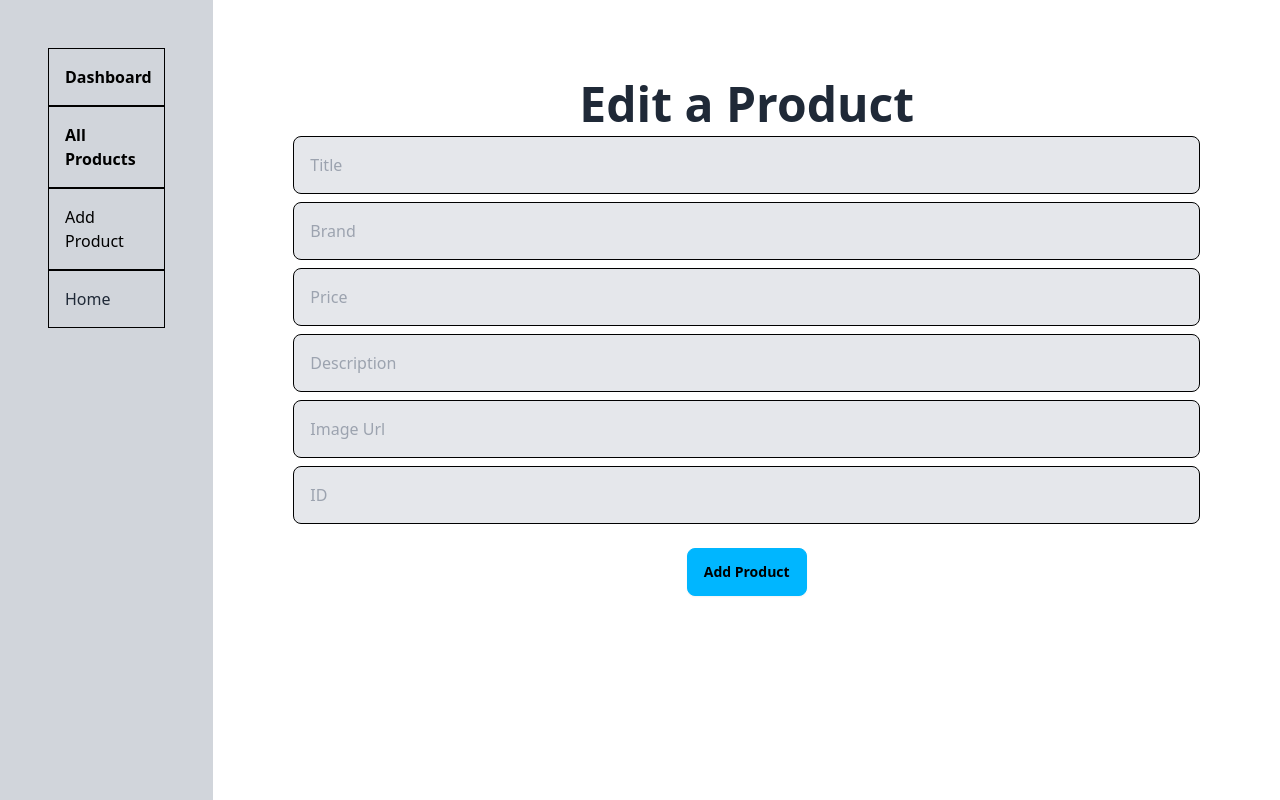
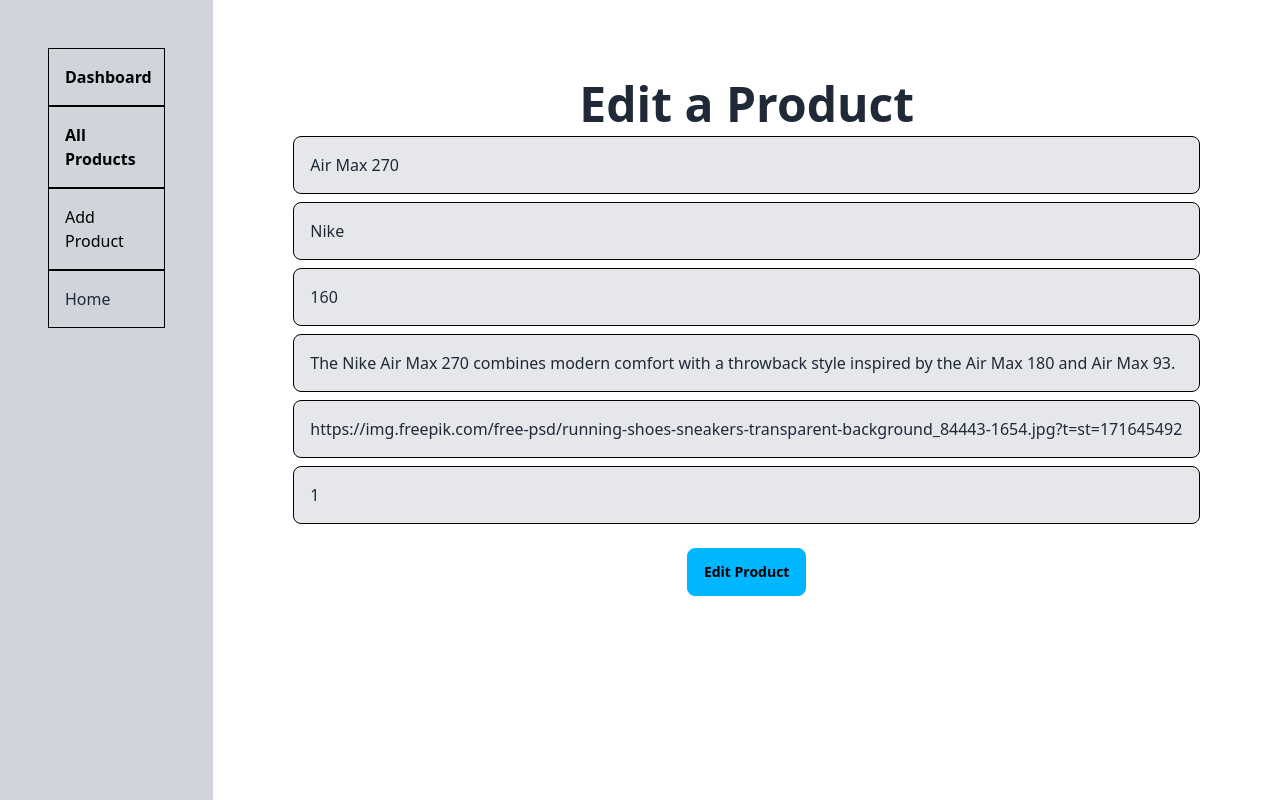
Before and after one commit to izazahmed0177/modul3recap, a React (Vite) app: page /dashboard/dashboard/all-products/edit/1 in a window 1280 px wide. Built offline with nearby package versions, Linux system fonts and the light colour scheme; no server answers; data requests are answered from the project's data file; sample sign-in values are in the browser's storage.

Commit message:
updating producy with PATCH mathod

```diff
--- a/db.json
+++ b/db.json
@@ -20,7 +20,7 @@
       "id": "3",
       "title": "Classic Leather",
       "brand": "Reebok",
-      "price": 75,
+      "price": "7499",
       "description": "Reebok's Classic Leather sneakers are timeless icons, offering everyday comfort and a sleek look with their soft leather upper.",
       "image_url": "https://img.freepik.com/free-psd/running-shoes-sneakers-transparent-background_84443-1659.jpg?t=st=1716454935~exp=1716458535~hmac=6e3b9b287577c5006087b1d65aa8d14583b60fb12f383e77c2563e3262aa46ce&w=1480"
     },
--- a/package.json
+++ b/package.json
@@ -10,6 +10,7 @@
     "preview": "vite preview"
   },
   "dependencies": {
+    "axios": "^1.7.2",
     "firebase": "^10.12.0",
     "json-server": "^1.0.0-beta.0",
     "localforage": "^1.10.0",
--- a/src/components/home/Products.jsx
+++ b/src/components/home/Products.jsx
@@ -31,7 +31,7 @@ export default function Products({data}) {
 
     {
       // eslint-disable-next-line react/prop-types
-      data.slice(0, 3).map((shoe)=>(
+      data?.slice(0, 3).map((shoe)=>(
         <SingleProduct key={shoe.id} shoe={shoe}></SingleProduct>
       ))
     }
--- a/src/pages/EditProducts.jsx
+++ b/src/pages/EditProducts.jsx
@@ -1,10 +1,23 @@
 // import React from 'react'
 
+import axios from "axios";
+import { useState } from "react";
 import { useLoaderData } from "react-router-dom";
 
 export default function EditProducts() {
   const shoe=useLoaderData();
-  console.log(shoe);
+
+  const [title,setTitle]=useState(shoe.title)
+  const [ brand,setBrand]=useState(shoe.brand)
+  const [price,setPrice]=useState(shoe.price)
+  const [description,setDescription]=useState(shoe.description)
+  const [image_url,setImage_url]=useState(shoe.image_url)
+  const [id,setId]=useState(shoe.id)
+
+
+
+
+  // console.log(shoe);
     const handleSubmit=async(e)=>{
         e.preventDefault();
         const form=e.target;
@@ -18,7 +31,11 @@ export default function EditProducts() {
         // console.log(id,title,price,brand,description,image_url);
 
         const data={id,title,brand,price,description,image_url}
-        console.log(data);
+        // console.log(data);
+
+        const editData=await axios.patch(`http://localhost:3000/shoes/${shoe.id}`,data)
+
+        console.log(editData);
 
 
 
@@ -49,26 +66,38 @@ export default function EditProducts() {
        <form onSubmit={handleSubmit}>
 
        <div className="mt-2">
-        <input className="bg-gray-200 p-4 w-full border border-black rounded-lg" type="text" name="title" placeholder="Title"/>
+        <input onChange={(e)=>setTitle(e.target.value)} value={title}
+        className="bg-gray-200 p-4 w-full border border-black rounded-lg"
+        type="text" name="title" placeholder="Title"/>
        </div>
        <div className="mt-2">
-        <input className="bg-gray-200 p-4 w-full border border-black rounded-lg" type="text" name="brand" placeholder="Brand"/>
+        <input onChange={(e)=>setBrand(e.target.value)} value={brand}
+        className="bg-gray-200 p-4 w-full border border-black rounded-lg"
+         type="text" name="brand" placeholder="Brand"/>
        </div>
        <div className="mt-2">
-        <input className="bg-gray-200 p-4 w-full border border-black rounded-lg" type="number" name="price" placeholder="Price"/>
+        <input onChange={(e)=>setPrice(e.target.value)} value={price}
+         className="bg-gray-200 p-4 w-full border border-black rounded-lg"
+         type="number" name="price" placeholder="Price"/>
        </div>
        <div className="mt-2">
-        <input className="bg-gray-200 p-4 w-full border border-black rounded-lg" type="text" name="description" placeholder="Description"/>
+        <input onChange={(e)=>setDescription(e.target.value)} value={description}
+        className="bg-gray-200 p-4 w-full border border-black rounded-lg"
+        type="text" name="description" placeholder="Description"/>
        </div>
        <div className="mt-2">
-        <input className="bg-gray-200 p-4 w-full border border-black rounded-lg" type="text" name="image_url" placeholder="Image Url"/>
+        <input onChange={(e)=>setImage_url(e.target.value)} value={image_url}
+         className="bg-gray-200 p-4 w-full border border-black rounded-lg"
+        type="text" name="image_url" placeholder="Image Url"/>
        </div>
        <div className="mt-2">
-        <input className="bg-gray-200 p-4 w-full border border-black rounded-lg" type="text" name="id" placeholder="ID"/>
+        <input onChange={(e)=>setId(e.target.value)} value={id}
+         className="bg-gray-200 p-4 w-full border border-black rounded-lg"
+        type="text" name="id" placeholder="ID"/>
        </div>
 
        <div className="mt-2 flex justify-center items-center">
-       <input className="btn mt-4 btn-info" type="submit" value="Add Product" />
+       <input className="btn mt-4 btn-info" type="submit" value="Edit Product" />
 
        </div>
 
```
Also changed, not shown: 2 other files (tests, documents, lock files or other folders).
